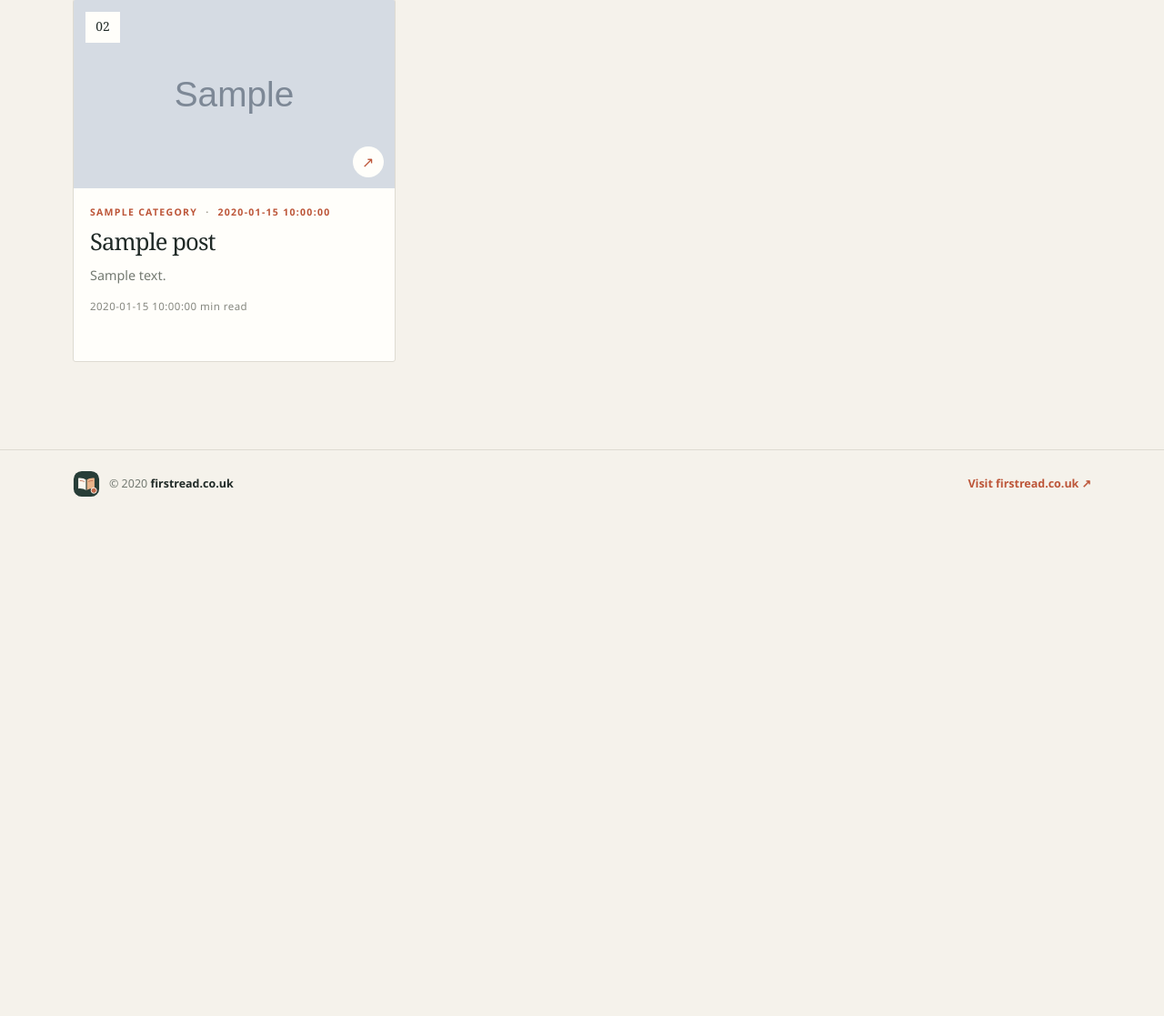
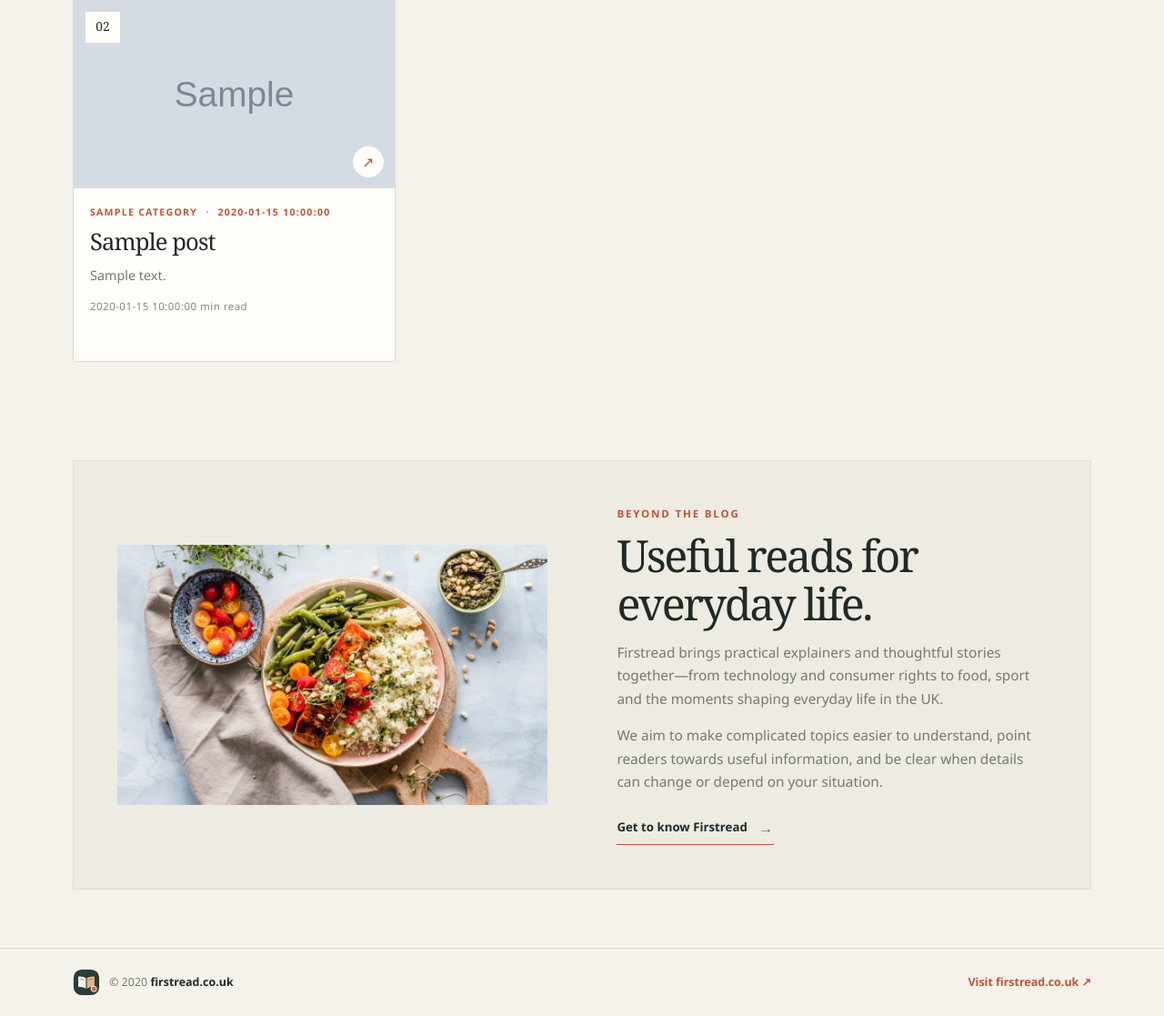
Before and after one commit to israinsols/firstread-ai-automation, a Python web app: template templates/home.html in a window 1280 px wide. Shown: the part 1349-2466 px from the top of the page at 91% size. Before the commit the page ends 1895 px from the top, so only its background shows below. Run offline with Jinja, Linux system fonts and the light colour scheme; the template is opened without the code that fills it: most values are stand-ins (such as "Sample title", 1, 10 or a date in 2020); grey boxes marked "Sample" are stand-in pictures.

Commit message:
Add editorial content beside Firstread stories
Co-authored-by: Copilot <223556219+Copilot@users.noreply.github.com>

```diff
--- a/builder.py
+++ b/builder.py
@@ -98,8 +98,8 @@ def _read_posts(config: SiteConfig) -> tuple[list[dict[str, Any]], list[str]]:
                 "status": status,
                 "canonical": canonical,
                 "social_image": canonical_url(config, f"/images/{slug}.png"),
-                "image_src": f"/images/{slug}.png",
-                "thumbnail": f"/images/{slug}-thumb.webp",
+                "image_src": f"/images/{slug}.png?v=photos-2",
+                "thumbnail": f"/images/{slug}-thumb.webp?v=photos-2",
                 "cover_bytes": cover,
                 "thumbnail_bytes": thumbnail,
                 "reading_time": max(1, math.ceil(word_count(post.content) / 220)),
--- a/static/site.css
+++ b/static/site.css
@@ -251,6 +251,34 @@ img { display: block; max-width: 100%; height: auto; }
 }
 .card-description { margin: 10px 0 13px; color: var(--muted); font-size: .9rem; line-height: 1.55; }
 .read-time { margin: 0; color: #85877f; font-size: .72rem; letter-spacing: .04em; }
+.editorial-note {
+  display: grid;
+  grid-template-columns: minmax(0, 1fr) minmax(0, 1fr);
+  align-items: center;
+  gap: clamp(32px, 6vw, 78px);
+  margin-top: 76px;
+  padding: 48px;
+  border: 1px solid var(--line);
+  background: #eeebe3;
+}
+.editorial-note-image {
+  width: 100%;
+  aspect-ratio: 1.65;
+  object-fit: cover;
+}
+.editorial-note-copy h2 {
+  margin: 10px 0 16px;
+  font-family: var(--serif);
+  font-size: clamp(2rem, 3.8vw, 3.3rem);
+  font-weight: 400;
+  letter-spacing: -.05em;
+  line-height: 1.08;
+}
+.editorial-note-copy > p:not(.section-kicker) {
+  color: var(--muted);
+  font-size: .96rem;
+}
+.editorial-note-copy .text-link { margin-top: 8px; }
 .empty-state { padding: 100px 0 120px; text-align: center; }
 .empty-mark { color: var(--accent); font-family: var(--serif); font-size: 4rem; }
 .empty-state h1 { font-family: var(--serif); font-size: clamp(2.2rem, 6vw, 4rem); font-weight: 400; }
@@ -341,6 +369,7 @@ img { display: block; max-width: 100%; height: auto; }
   .lead-copy h2 { max-width: 620px; }
   .post-grid { grid-template-columns: repeat(2, minmax(0, 1fr)); gap: 34px 22px; }
   .story-section { padding-top: 48px; }
+  .editorial-note { gap: 24px; padding: 28px; }
   .taxonomy-hero { grid-template-columns: 1fr; gap: 22px; padding: 40px 0; }
   .taxonomy-image { order: -1; aspect-ratio: 1.75; }
 }
@@ -355,6 +384,8 @@ img { display: block; max-width: 100%; height: auto; }
   .lead-copy h2 { font-size: 2.55rem; }
   .lead-description { margin: 15px 0 18px; font-size: .95rem; }
   .taxonomy-hero { gap: 18px; margin-bottom: 26px; }
+  .editorial-note { grid-template-columns: 1fr; gap: 22px; margin-top: 48px; padding: 18px; }
+  .editorial-note-copy h2 { font-size: 2.45rem; }
   .taxonomy-copy h1 { font-size: 3.25rem; }
   .page-illustration { aspect-ratio: 1.65; margin-bottom: 28px; }
   .section-heading { align-items: end; }
--- a/templates/home.html
+++ b/templates/home.html
@@ -46,6 +46,16 @@
   </div>
   {% endif %}
 </section>
+<section class="editorial-note" aria-labelledby="editorial-note-title">
+  <img class="editorial-note-image" src="/static/images/food.jpg?v=photos-2" alt="A colourful meal made with fresh ingredients" width="1200" height="630" loading="lazy">
+  <div class="editorial-note-copy">
+    <p class="section-kicker">Beyond the blog</p>
+    <h2 id="editorial-note-title">Useful reads for everyday life.</h2>
+    <p>Firstread brings practical explainers and thoughtful stories together—from technology and consumer rights to food, sport and the moments shaping everyday life in the UK.</p>
+    <p>We aim to make complicated topics easier to understand, point readers towards useful information, and be clear when details can change or depend on your situation.</p>
+    <a class="text-link" href="/about/">Get to know Firstread <span aria-hidden="true">→</span></a>
+  </div>
+</section>
 {% else %}
 <section class="empty-state"><span class="empty-mark">F.</span><h1>Something good is taking shape.</h1><p>Our first stories are on their way. Come back soon.</p></section>
 {% endif %}
```
Also changed, not shown: tests/test_builder.py (+7 -2 lines).
